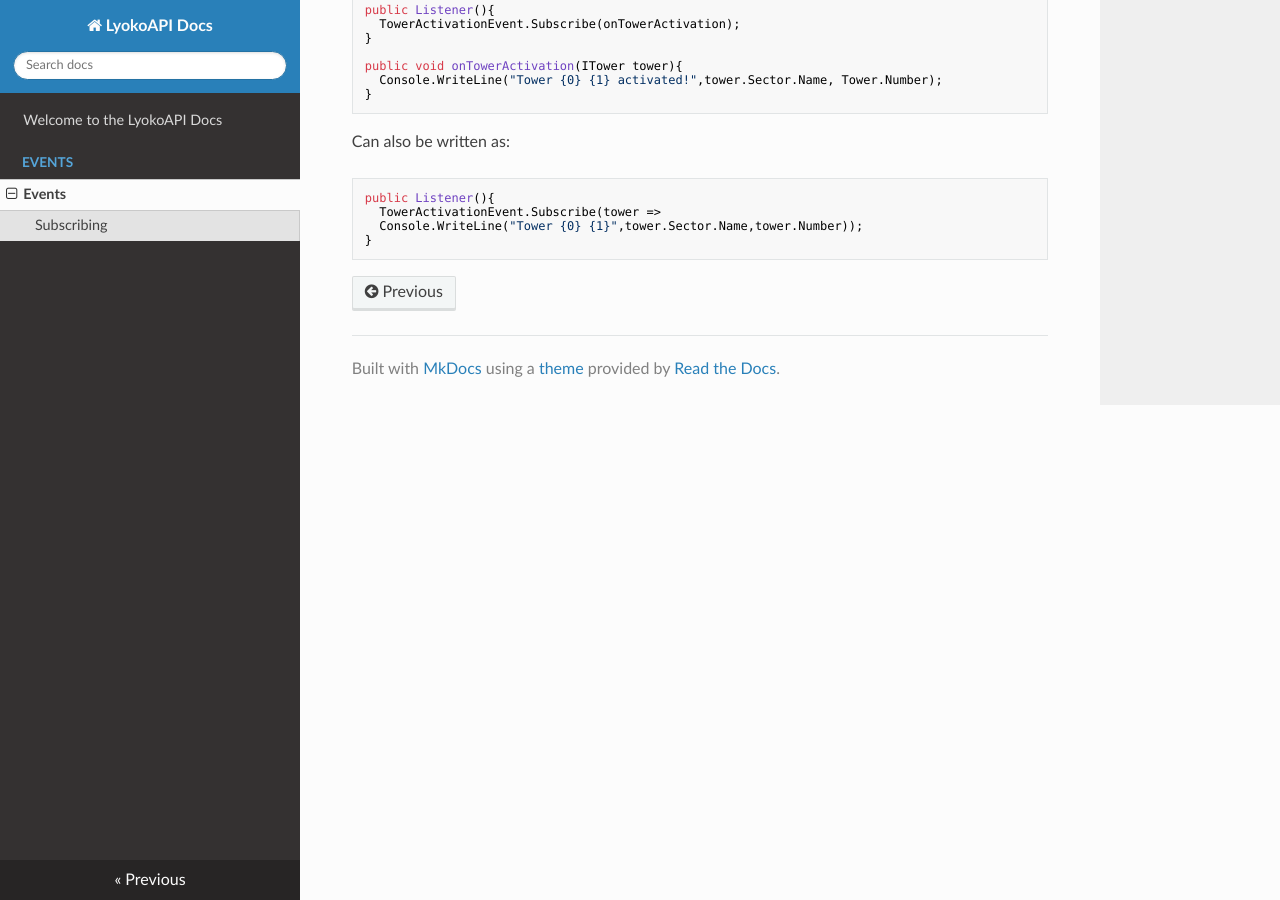
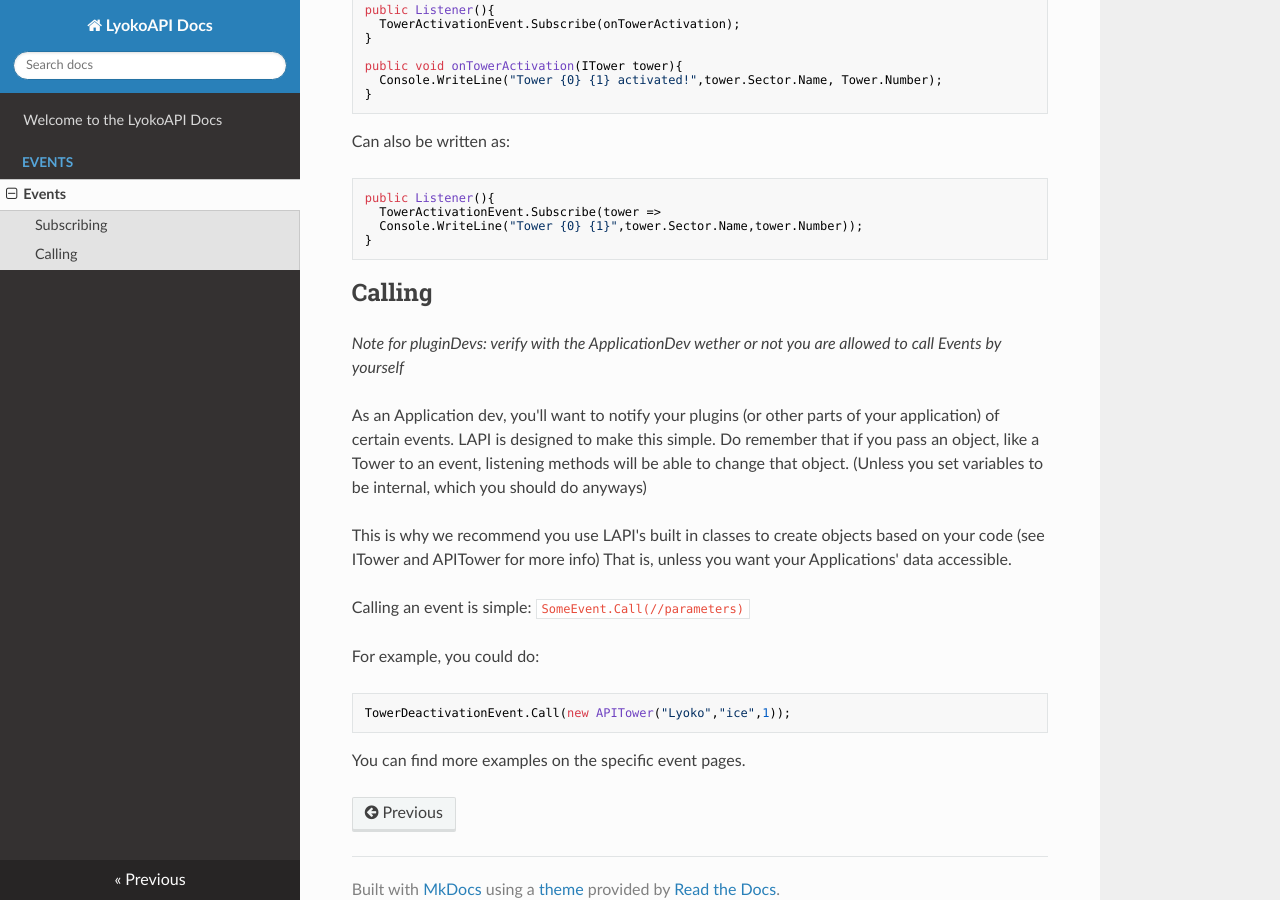
Before and after one commit to LyokoAPI/LyokoAPIDoc, an MkDocs documentation site: the page built from docs/Events/EventSummary.md, in a window 1280 px wide and 900 px high, scrolled down 563 px. Built offline with MkDocs 1.6.1, drawn with Linux system fonts in a browser that asks for light colours; nearby versions of some CDN libraries.

Commit message:
added calling

````diff
--- a/docs/Events/EventSummary.md
+++ b/docs/Events/EventSummary.md
@@ -34,3 +34,21 @@ public Listener(){
   Console.WriteLine("Tower {0} {1}",tower.Sector.Name,tower.Number));
 }
 ```
+##Calling
+*Note for pluginDevs: verify with the ApplicationDev wether or not you are allowed to call Events by yourself*
+
+As an Application dev, you'll want to notify your plugins (or other parts of your application) of certain events.
+LAPI is designed to make this simple.
+Do remember that if you pass an object, like a Tower to an event, listening methods will be able to change that object. (Unless you set variables to be internal, which you should do anyways)
+
+This is why we recommend you use LAPI's built in classes to create objects based on your code (see ITower and APITower for more info)
+That is, unless you want your Applications' data accessible.
+
+Calling an event is simple:
+``SomeEvent.Call(//parameters)``
+
+For example, you could do:
+```Java
+TowerDeactivationEvent.Call(new APITower("Lyoko","ice",1));
+```
+You can find more examples on the specific event pages.
````
